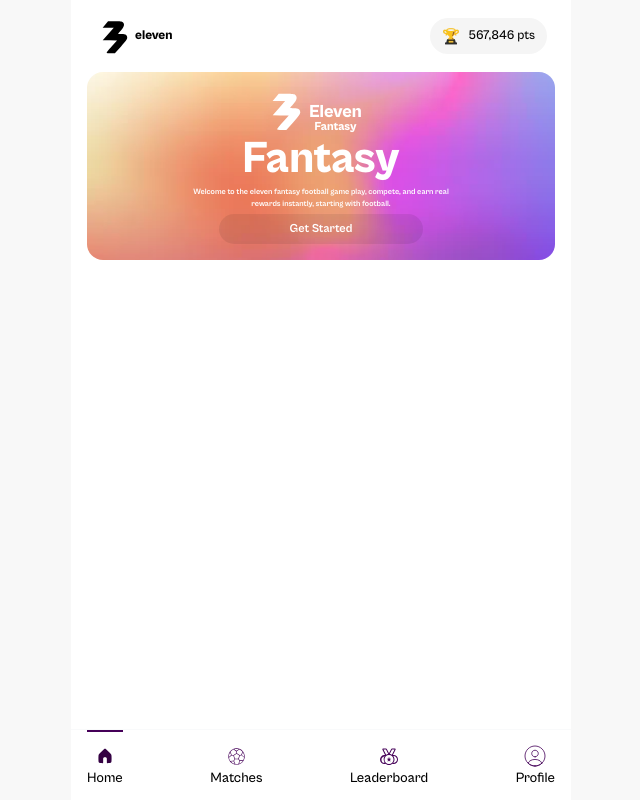
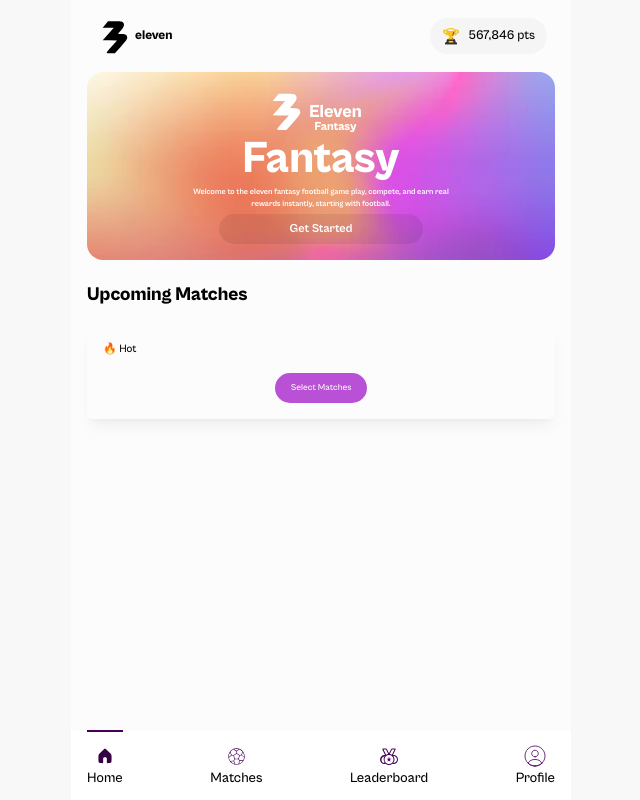
Before and after one commit to Eleven-Fantasy/webapp, a Next.js app: page /home in a window 1280 px wide. Shown: the whole page, without its empty margins (319-959 px from the left). Built offline with nearby package versions, Linux system fonts and the light colour scheme.

Commit message:
fix: updates on home page

```diff
--- a/src/app/home/page.tsx
+++ b/src/app/home/page.tsx
@@ -2,6 +2,7 @@
 import HeroCard from "@/components/HeroCard";
 import MainHeader from "@/components/MainHeader";
 import Tabs from "@/components/Tabs";
+import UpcomingMatches from "@/components/UpcomingMatches";
 import React from "react";
 
 const HomePage = () => {
@@ -10,6 +11,7 @@ const HomePage = () => {
             <MainHeader />
             <div className="flex flex-col gap-5 px-[1rem]">
                 <HeroCard />
+                <UpcomingMatches />
             </div>
             <Tabs />
         </div>
--- a/src/app/layout.tsx
+++ b/src/app/layout.tsx
@@ -123,7 +123,7 @@ export default function RootLayout({
             <body
                 className={`${geistSans.variable} ${geistMono.variable} ${cabinetGrotesk.variable} antialiased`}
             >
-                <div className="w-full lg:w-[500px] bg-white  h-[100svh] relative mx-auto">
+                <div className="w-full lg:w-[500px] bg-[#fcfcfc]  h-[100svh] relative mx-auto">
                     {children}
                 </div>
             </body>
--- /dev/null
+++ b/src/components/UpcomingMatches.tsx
@@ -0,0 +1,18 @@
+import React from "react";
+
+const UpcomingMatches = () => {
+    return (
+        <div className="flex flex-col gap-[1rem]">
+            <p className="text-[19px] font-[800]">Upcoming Matches</p>
+            <div className="content w-full p-[1rem] rounded-[5px] shadow-lg shadow-black/5 flex flex-col gap-2">
+                <p className="text-[11px] font-[500]">🔥 Hot</p>
+                <div className="matches"></div>
+                <button className="rounded-full bg-accent px-[1rem] self-center py-[0.5rem] text-[9px] text-white font-[500]">
+                    Select Matches
+                </button>
+            </div>
+        </div>
+    );
+};
+
+export default UpcomingMatches;
```
